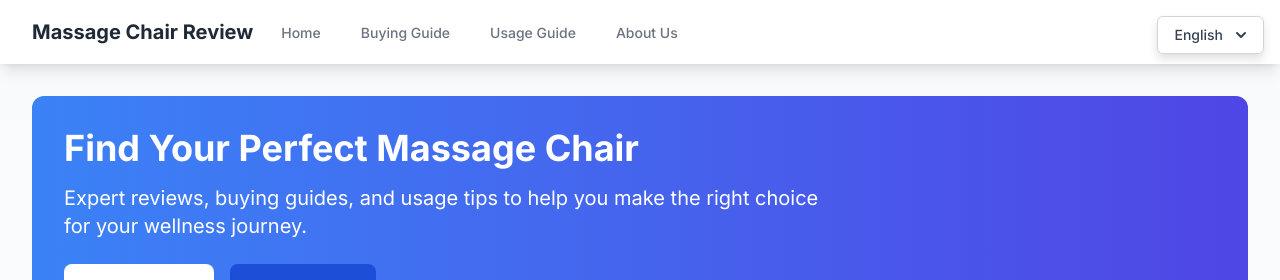
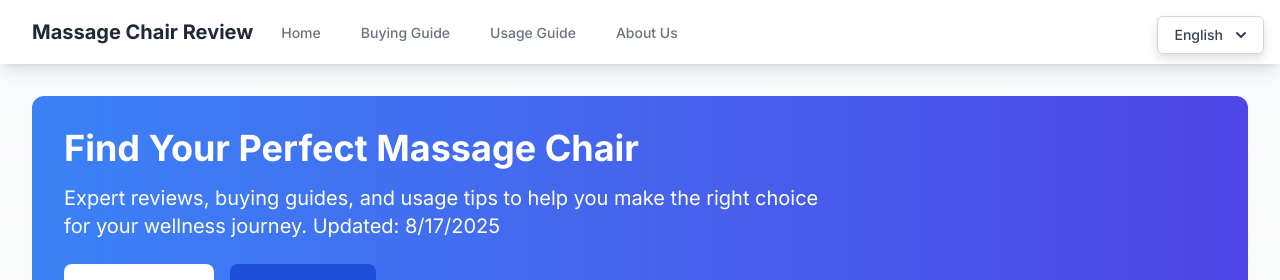
Before and after one commit to likangtt/amy, a Next.js app: page / in a window 1280 px wide. Shown: the top 280 px of the page. Built offline with nearby package versions, Linux system fonts and the light colour scheme.

Commit message:
强制触发重新部署，确保新文章显示

```diff
--- a/src/app/page.tsx
+++ b/src/app/page.tsx
@@ -104,7 +104,7 @@ export default async function Home() {
         <section className="bg-gradient-to-r from-blue-500 to-indigo-600 rounded-xl p-8 mb-12 text-white">
           <div className="max-w-3xl">
             <h1 className="text-4xl font-bold mb-4">Find Your Perfect Massage Chair</h1>
-            <p className="text-xl mb-6">Expert reviews, buying guides, and usage tips to help you make the right choice for your wellness journey.</p>
+            <p className="text-xl mb-6">Expert reviews, buying guides, and usage tips to help you make the right choice for your wellness journey. Updated: {new Date().toLocaleDateString()}</p>
             <div className="flex flex-col sm:flex-row gap-4">
               <a href="/buying-guide" className="bg-white text-blue-600 px-6 py-3 rounded-lg font-medium hover:bg-blue-50 hover:shadow-lg transform hover:-translate-y-0.5 transition-all duration-200 text-center">
                 Buying Guide
```
